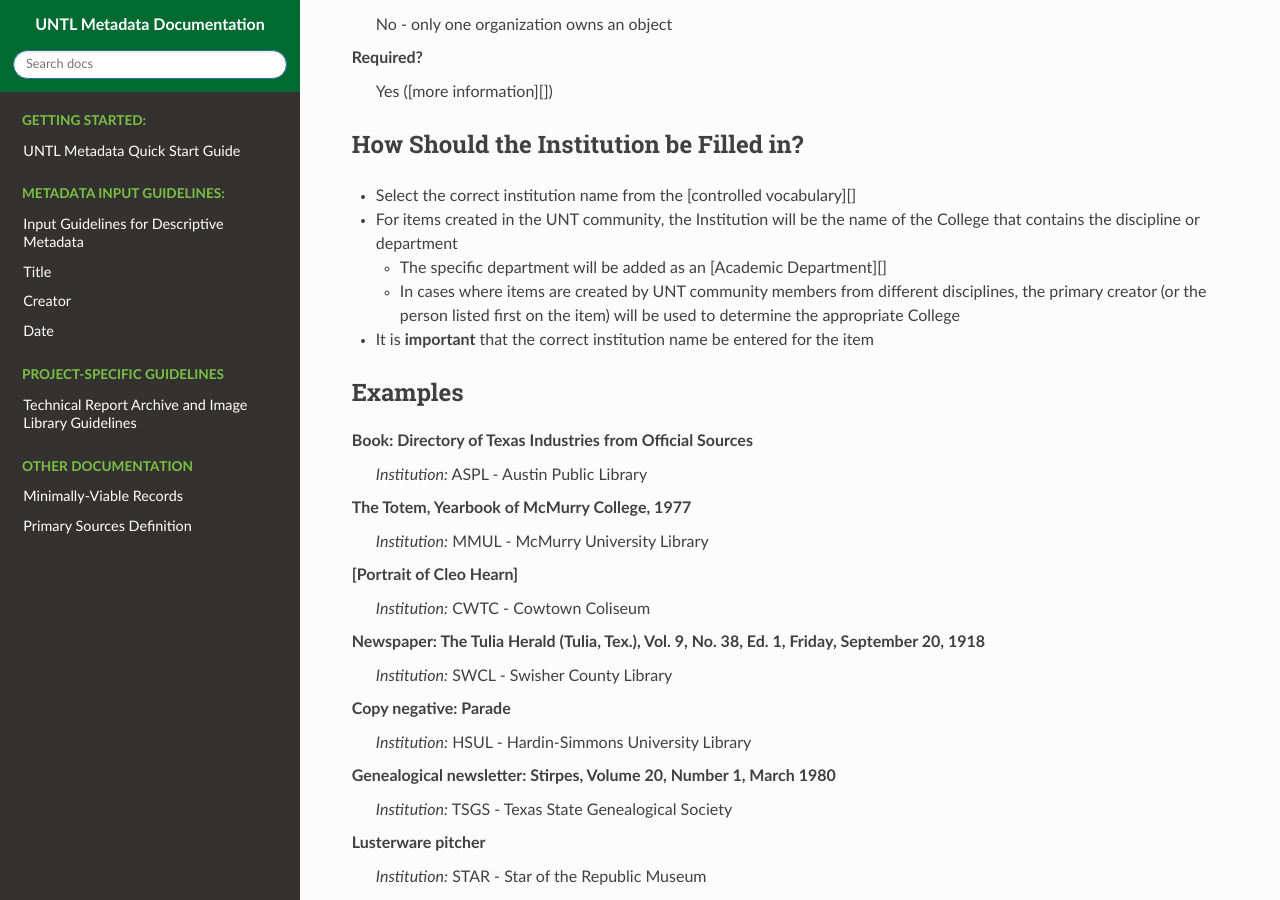
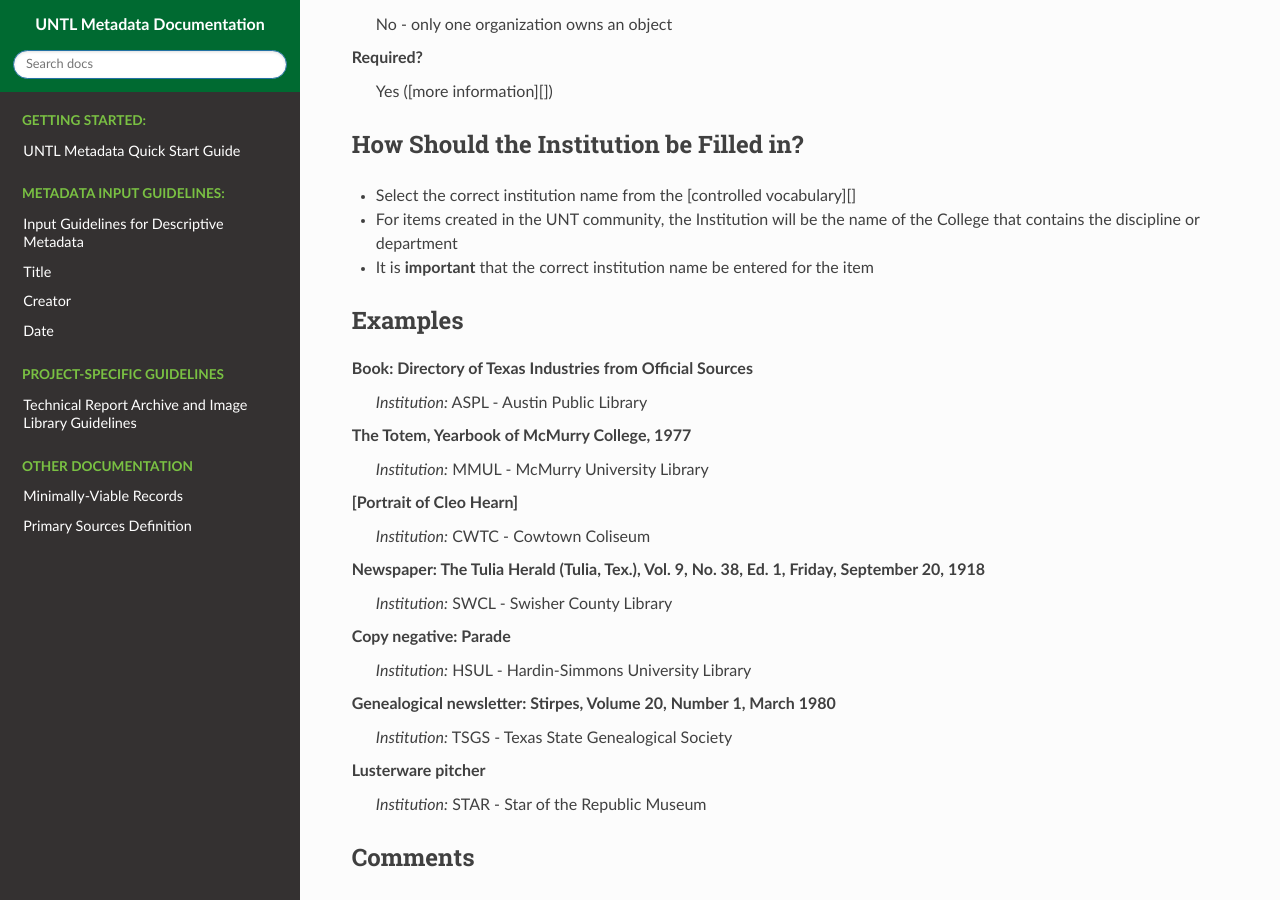
Before and after one commit to unt-libraries/untl-metadata-documentation, a Sphinx documentation site: the page built from docs/fields/institution.rst, in a window 1280 px wide and 900 px high, scrolled down 750 px. Built offline with Sphinx 7.4.7 and the Read the Docs theme 2.0.0, drawn with Linux system fonts in a browser that asks for light colours.

Commit message:
Update institution.rst

```diff
--- a/docs/fields/institution.rst
+++ b/docs/fields/institution.rst
@@ -42,13 +42,6 @@ How Should the Institution be Filled in?
     vocabulary][]
 -   For items created in the UNT community, the Institution will be the
     name of the College that contains the discipline or department
-
-    -   The specific department will be added as an [Academic
-        Department][]
-    -   In cases where items are created by UNT community members from
-        different disciplines, the primary creator (or the person listed
-        first on the item) will be used to determine the appropriate
-        College
 
 -   It is **important** that the correct institution name be entered for
     the item
```
